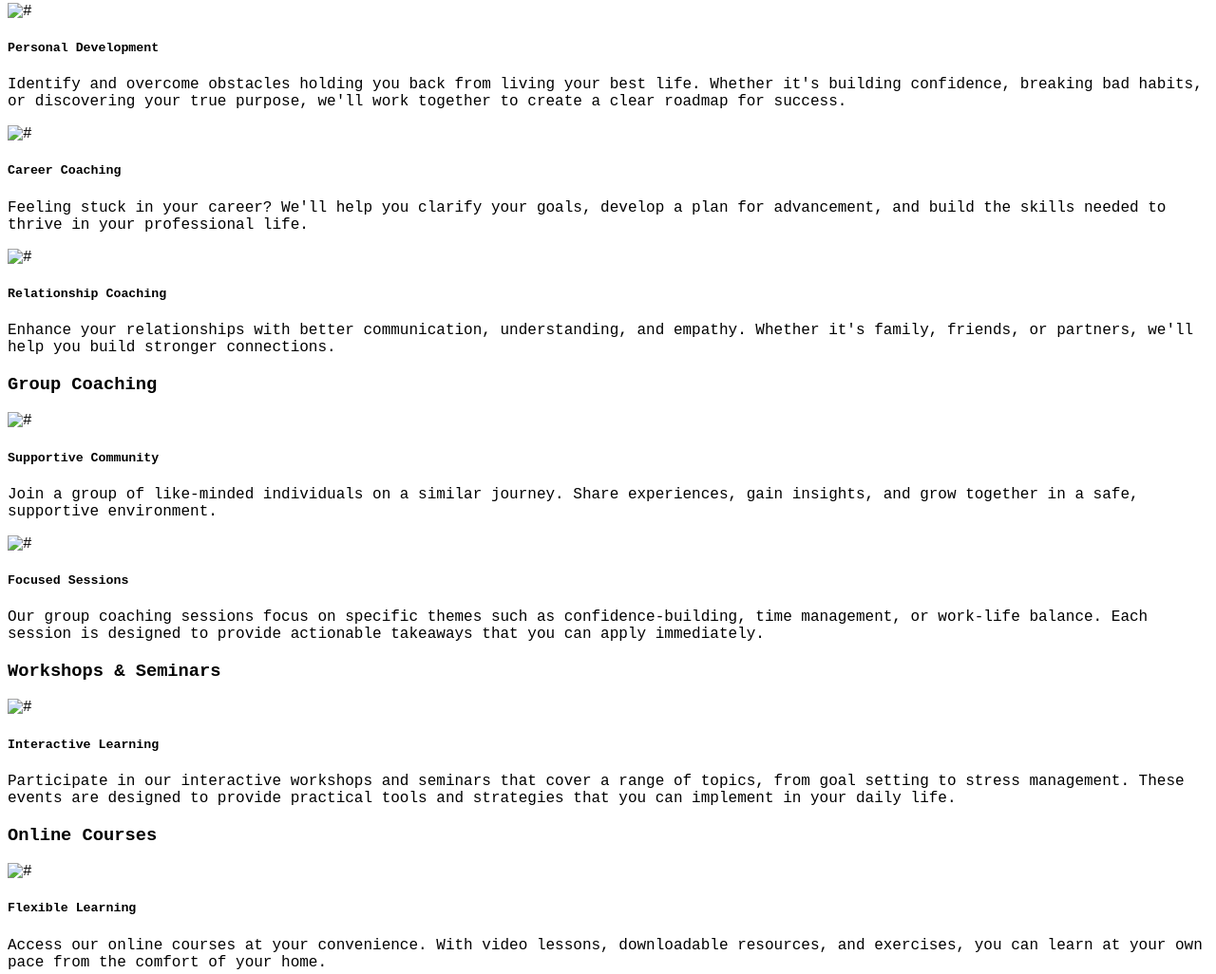
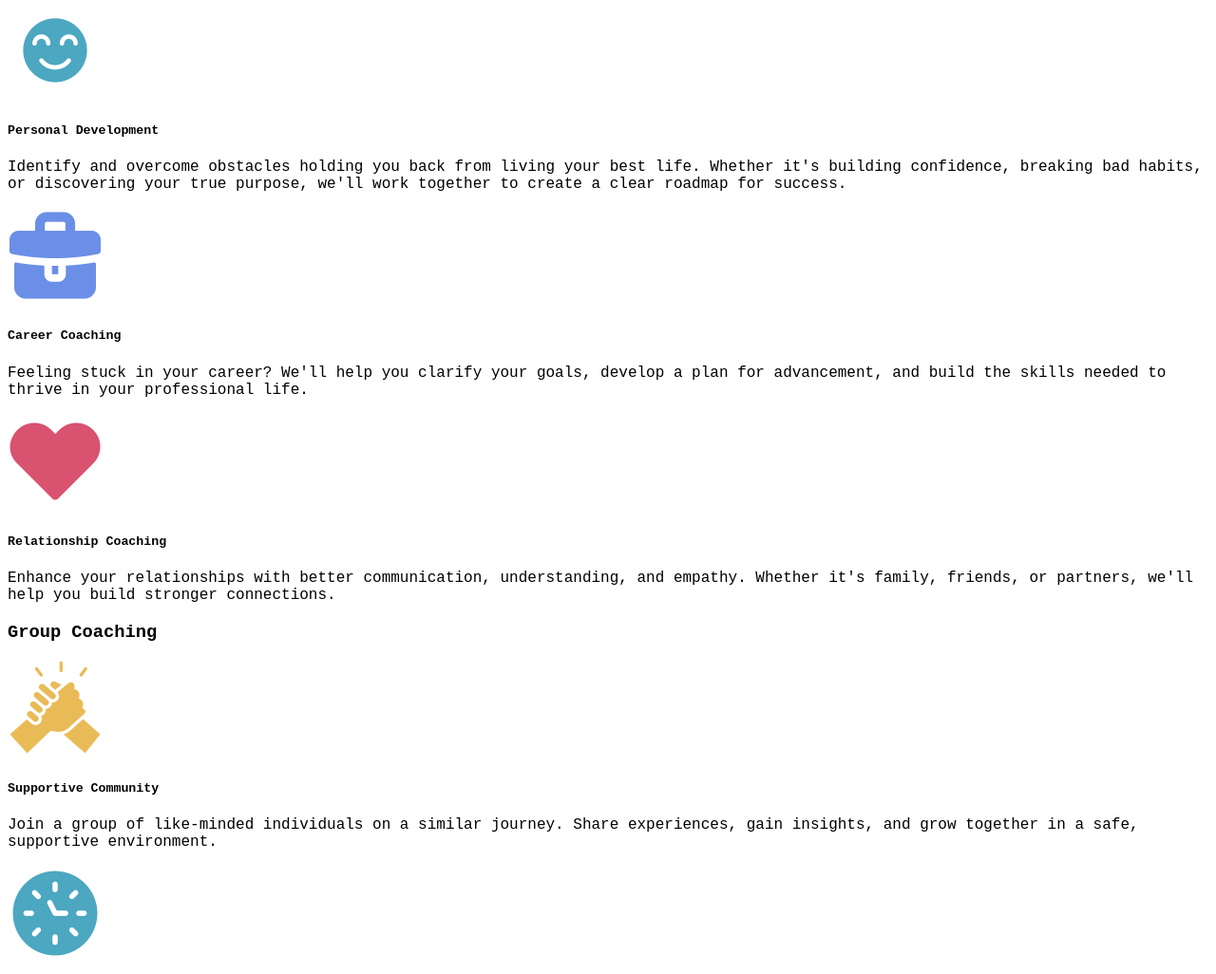
Before and after one commit to ventura-christian/PATH-TO-SUCCESS, a plain HTML site: page index.html in a window 1280 px wide. Shown: the part 331-1357 px from the top of the page at 95% size. Drawn offline with Linux system fonts and the light colour scheme.

Commit message:
Added the icons and alt text for all of the <a> elements for the webpages

```diff
--- a/index.html
+++ b/index.html
@@ -11,6 +11,7 @@
     />
     <link rel="stylesheet" href="style.css" />
     <title>Path to Success</title>
+    <!-- Figure out how to remove trailing slashes from void elements -->
   </head>
   <body>
     <section class="header">
@@ -29,8 +30,7 @@
     <section class="Services">
       <h2>Our Services</h2>
       <h3>One-on-One Coaching</h3>
-      <img src="#" alt="#" />
-      <!--Add the included photo from the documents provided by professor Draina-->
+      <img src="personal-development.png" alt="teal icon of a smiling face" />
       <h5>Personal Development</h5>
       <p>
         Identify and overcome obstacles holding you back from living your best
@@ -38,18 +38,14 @@
         discovering your true purpose, we'll work together to create a clear
         roadmap for success.
       </p>
-      <img
-        src="#"
-        alt="#"
-      /><!--Add the included photo from the documents provided by professor Draina-->
+      <img src="career-coaching.png" alt="lavender icon of a briefcase" />
       <h5>Career Coaching</h5>
       <p>
         Feeling stuck in your career? We'll help you clarify your goals, develop
         a plan for advancement, and build the skills needed to thrive in your
         professional life.
       </p>
-      <img src="#" alt="#" />
-      <!--Add the included photo from the documents provided by professor Draina-->
+      <img src="relationship-coaching.png" alt="pink icon of a heart" />
       <h5>Relationship Coaching</h5>
       <p>
         Enhance your relationships with better communication, understanding, and
@@ -57,16 +53,14 @@
         stronger connections.
       </p>
       <h3>Group Coaching</h3>
-      <img src="#" alt="#" />
-      <!--Add the included photo from the documents provided by professor Draina-->
+      <img src="supportive-community.png" alt="yellow icon of hands clasping" />
       <h5>Supportive Community</h5>
       <p>
         Join a group of like-minded individuals on a similar journey. Share
         experiences, gain insights, and grow together in a safe, supportive
         environment.
       </p>
-      <img src="#" alt="#" />
-      <!--Add the included photo from the documents provided by professor Draina-->
+      <img src="focused-session.png" alt="teal icon of a clock face" />
       <h5>Focused Sessions</h5>
       <p>
         Our group coaching sessions focus on specific themes such as
@@ -75,8 +69,10 @@
         immediately.
       </p>
       <h3>Workshops & Seminars</h3>
-      <img src="#" alt="#" />
-      <!--Add the included photo from the documents provided by professor Draina-->
+      <img
+        src="interactive-learning.png"
+        alt="lavender icon of text conversation"
+      />
       <h5>Interactive Learning</h5>
       <p>
         Participate in our interactive workshops and seminars that cover a range
@@ -85,8 +81,7 @@
         implement in your daily life.
       </p>
       <h3>Online Courses</h3>
-      <img src="#" alt="#" />
-      <!--Add the included photo from the documents provided by professor Draina-->
+      <img src="flexible-learning.png" alt="pink icon of a curly arrow" />
       <h5>Flexible Learning</h5>
       <p>
         Access our online courses at your convenience. With video lessons,
```
Also changed, not shown: career-coaching.png (added), flexible-learning.png (added), focused-session.png (added), interactive-learning.png (added), personal-development.png (added), relationship-coaching.png (added), supportive-community.png (added).
